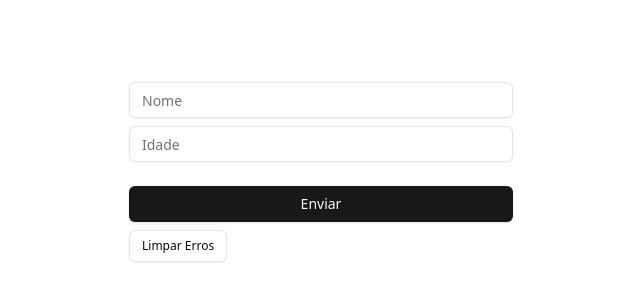
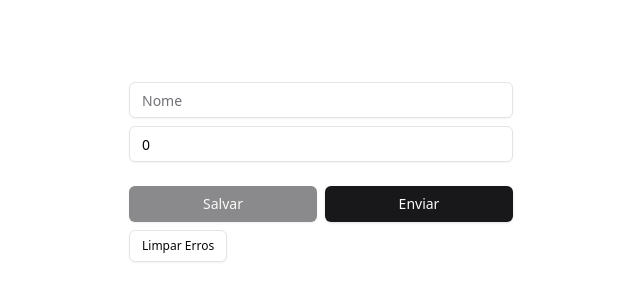
Before and after one commit to LuisaFC/react-hook-form, a React (Vite) app: page / in a window 1280 px wide. Shown: the part 228-528 px from the top of the page, without its empty margins (319-959 px from the left). Built offline with nearby package versions, Linux system fonts and the light colour scheme.

Commit message:
isDirty, dirtyFields and defaultValues

```diff
--- a/src/App.tsx
+++ b/src/App.tsx
@@ -14,13 +14,20 @@ function App() {
   //handleSubmit -> submit function
   //register -> input register anda validation
   //formState -> form infos
+  //formState.isDirty -> detectar alterações nos campos
+  //formState.dirtyFields -> verifica quais campos foram alterados
 
   const {
     handleSubmit: hookFormHandleSubmit,
     register,
     formState,
     clearErrors
-  } = useForm<IFormData>()
+  } = useForm<IFormData>({
+    defaultValues: {
+      name: "",
+      age: 0
+    }
+  })
 
   const handleSubmit = hookFormHandleSubmit(
     (data) => {
@@ -31,6 +38,9 @@ function App() {
       console.log("errors", errors)
     }
 	)
+
+  //verificar se teve campo alterado
+  const isDirty = Object.keys(formState.dirtyFields).length > 0
 
   return (
     <div className="min-h-screen flex flex-col items-center justify-center">
@@ -51,7 +61,8 @@ function App() {
           <ErrorMessage
             errors={formState.errors}
             name="name"
-            render={({ message }) => <small className="text-red-400 block">{message}</small>}
+            render={({ message }) =>
+              <small className="text-red-400 block">{message}</small>}
           />
         </div>
 
@@ -63,7 +74,8 @@ function App() {
               required: {
                 value: true,
                 message: "A idade é obrigatória"
-              }
+              },
+              setValueAs: (age) => Number(age)
             })}
           />
           <ErrorMessage
@@ -73,9 +85,19 @@ function App() {
           />
         </div>
 
-        <Button className="mt-4">
-          Enviar
-        </Button>
+        <div className="flex mt-4 gap-2">
+          <Button
+            className="flex-1"
+            disabled={!isDirty}>
+            Salvar
+          </Button>
+
+          <Button
+            className="flex-1"
+            disabled={isDirty}>
+            Enviar
+          </Button>
+        </div>
 
         <div>
           <Button
```
